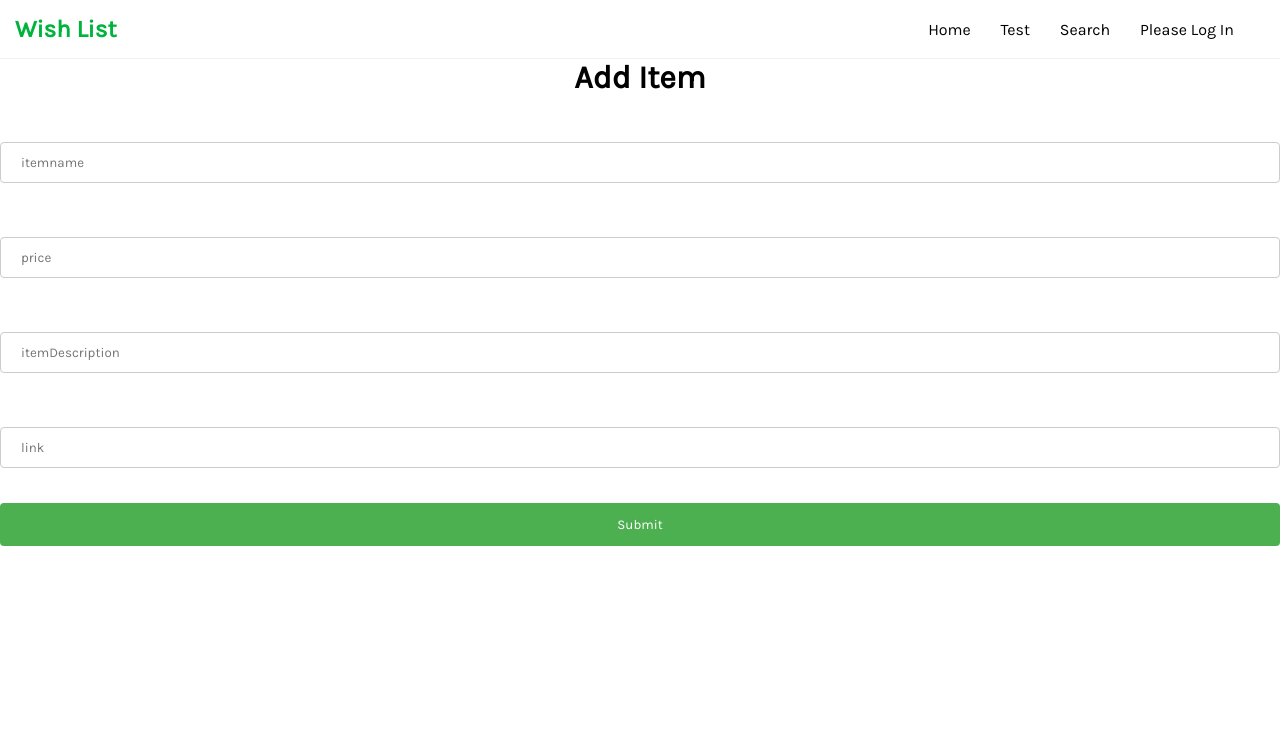
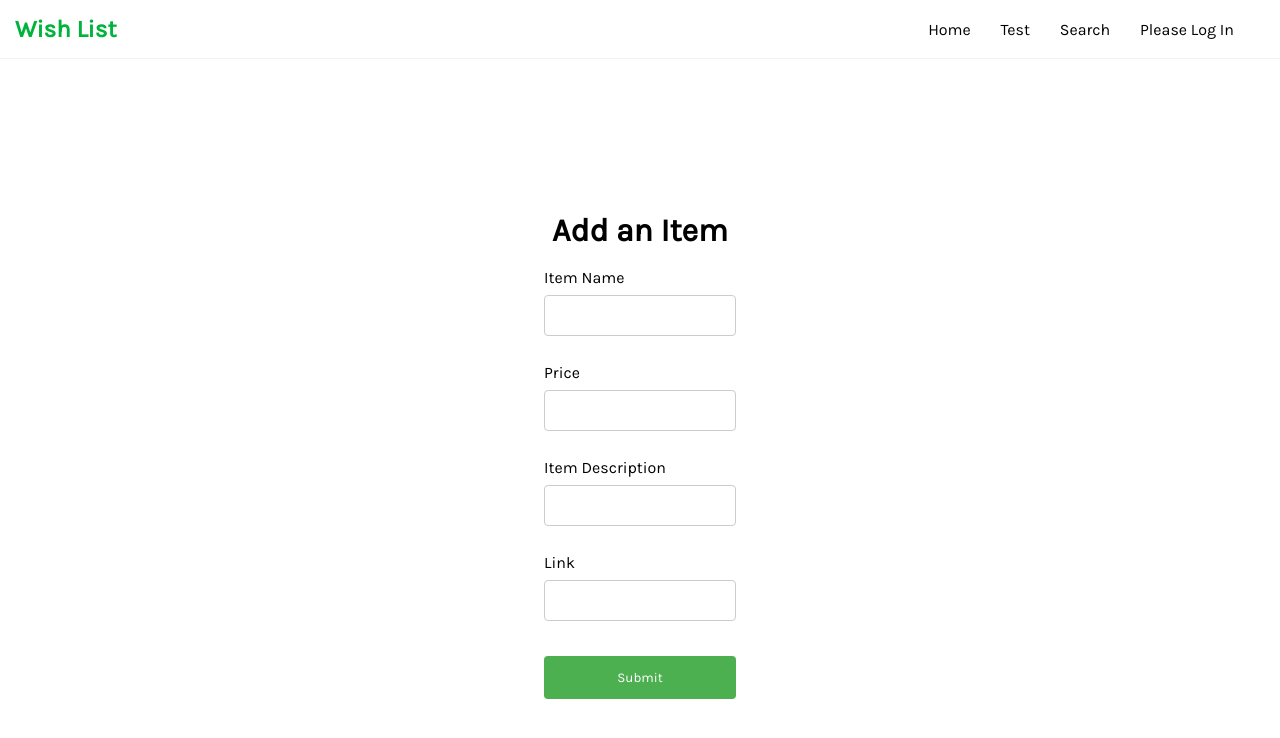
Before and after one commit to Sambusane/438_Project_2, a React (Create React App) app in the folder wishlisht-frontend/: page /AddItem in a window 1280 px wide. Shown: the top 738 px of the page. Built offline with nearby package versions, Linux system fonts and the light colour scheme; no server answers.

Commit message:
linked page to add item button and styled buttons

```diff
--- a/wishlisht-frontend/src/AddItem.js
+++ b/wishlisht-frontend/src/AddItem.js
@@ -65,20 +65,20 @@ class AddItem extends React.Component {
             return (
                 <div className="addItem">
                     <div className="subAddItem">
-                        <h1> Add Item </h1>
+                        <h1> Add an Item </h1>
                         <br/>
                         <form onSubmit={this.handleSubmit}>
                             <p className="formTitle"> Item Name</p>
-                            <input type={"text"} placeholder={"itemname"} value={this.state.itemName} onChange={this.handleChangeItemName}/>
+                            <input type={"text"} placeholder={""} value={this.state.itemName} onChange={this.handleChangeItemName}/>
                             <br/> <br/>
                             <p className="formTitle"> Price</p>
-                            <input type={"text"} placeholder={"price"} value={this.state.itemPrice} onChange={this.handleChangeItemPrice}/>
+                            <input type={"text"} placeholder={""} value={this.state.itemPrice} onChange={this.handleChangeItemPrice}/>
                             <br/> <br/>
                             <p className="formTitle"> Item Description</p>
-                            <input type={"text"} placeholder={"itemDescription"} value={this.state.itemDescription} onChange={this.handleChangeItemDescription}/>
+                            <input type={"text"} placeholder={""} value={this.state.itemDescription} onChange={this.handleChangeItemDescription}/>
                             <br/> <br/>
                             <p className="formTitle"> Link</p>
-                            <input type={"text"} placeholder={"link"} value={this.state.itemLink} onChange={this.handleChangeItemLink}/>
+                            <input type={"text"} placeholder={""} value={this.state.itemLink} onChange={this.handleChangeItemLink}/>
                             <br/> <br/>
                             <input type={"submit"} value="Submit"/>
                         </form>
--- a/wishlisht-frontend/src/ItemList.js
+++ b/wishlisht-frontend/src/ItemList.js
@@ -83,6 +83,8 @@ class itemList extends React.Component{
                     return <li><Item key = {item.id} name = {item.itemName} price = {item.itemPrice} link = {item.itemLink}/></li>
                 })}
             </ul>
+            <br></br>
+            <a className="addItemLinkButton" href="AddItem"> Add an Item </a>
             </div>))
 
         )
--- a/wishlisht-frontend/src/Search.js
+++ b/wishlisht-frontend/src/Search.js
@@ -92,8 +92,8 @@ class Search extends React.Component{
                 <div className = "Searchform">
                     <h1>Please enter a username</h1>
                     <br></br>
-                    <input type={"text"} placeholder={"username"} value={this.state.searchname} onChange={this.handleChangeSearchname}/>
-                    <button onClick={this.handleSubmit}>Search</button>
+                    <input type={"text"} placeholder={""} value={this.state.searchname} onChange={this.handleChangeSearchname}/>
+                    <button className="searchButton" onClick={this.handleSubmit}>Search</button>
                     <br></br>
                 </div>
                 <div className = "Results">
--- a/wishlisht-frontend/src/index.css
+++ b/wishlisht-frontend/src/index.css
@@ -268,3 +268,54 @@ input[type=submit]:hover {
   align-items: center;
 
 }
+
+.addItem {
+ height: 100vh;
+ display: flex;
+ flex-direction: column;
+ align-items: center;
+ justify-content: center;
+ padding: 0;
+ background-size: cover;
+ margin-bottom: 30px;
+}
+.subAddItem {
+ display: grid;
+ justify-content: left;
+}
+.addItem h1 {
+ color: black;
+}
+
+.addItem p {
+  color: black;
+}
+.addItemLinkButton {
+  width: 100%;
+  background-color: #4CAF50;
+  color: white;
+  padding: 14px 20px;
+  margin: 8px 0;
+  border: none;
+  border-radius: 4px;
+  cursor: pointer;
+}
+
+.addItemLinkButton:hover {
+  background-color: #307033;
+}
+
+.searchButton {
+  width: 100%;
+  background-color: #4CAF50;
+  color: white;
+  padding: 14px 20px;
+  margin: 8px 0;
+  border: none;
+  border-radius: 4px;
+  cursor: pointer;
+}
+
+.searchButton:hover {
+  background-color: #307033;
+}
```
